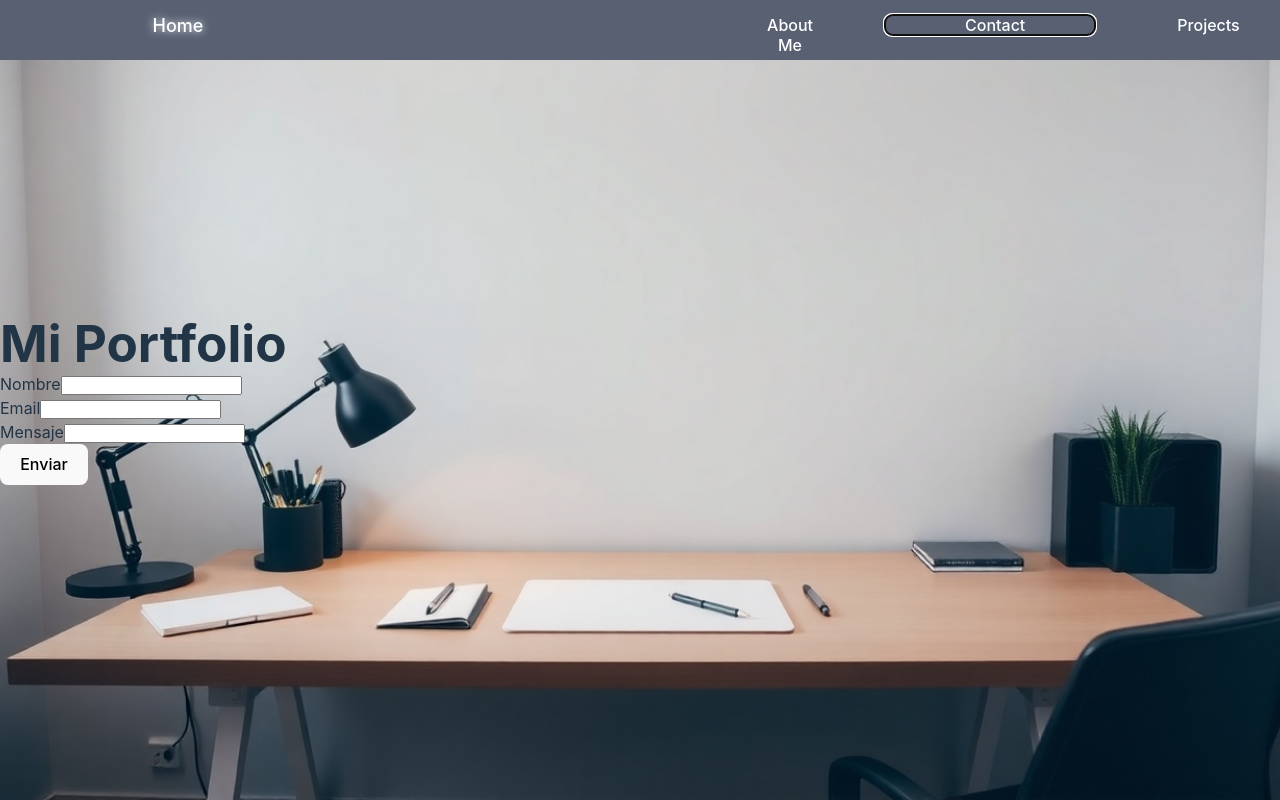
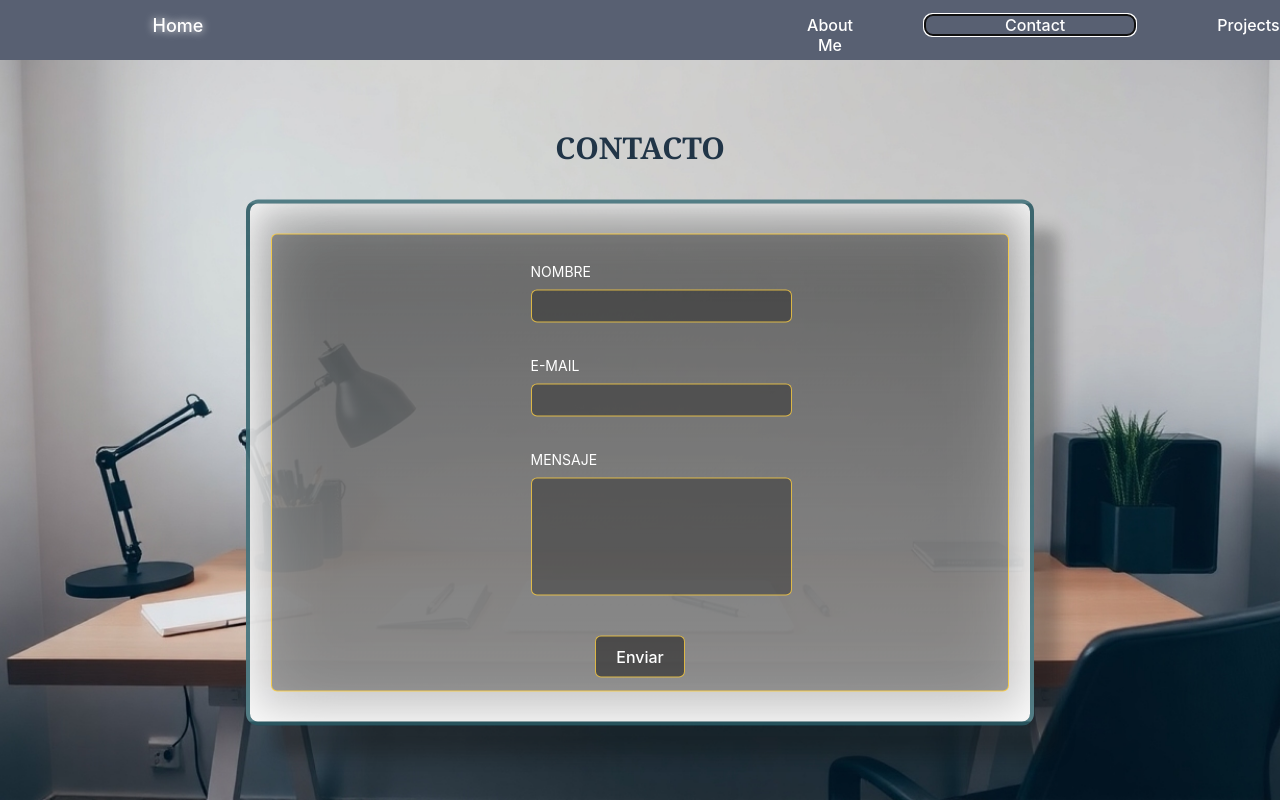
Before and after one commit to raquel-manajreh/Portfolio-Personal, a React (Vite) app: page / in a window 1280 px wide. Both pictures are taken after a click on the button "Contact". Built offline with nearby package versions, Linux system fonts and the light colour scheme.

Commit message:
componente de contacto con css actualizado

```diff
--- a/src/Pages/Contact/Contact.css
+++ b/src/Pages/Contact/Contact.css
@@ -0,0 +1,93 @@
+h2{
+font-family:Cambria, Cochin, Georgia, Times, 'Times New Roman', serif;
+margin-bottom: 30px;
+font-size: 30px;
+}
+
+.bodyContact{
+position: absolute;
+top: 50%;
+left: 50%;
+transform: translate(-50%, -50%);
+justify-items: center;
+width: 100%;
+height: auto;
+justify-content: center;
+align-items: center;
+}
+
+.cardContact{
+width: 720px;
+height: auto;
+justify-items: center;
+background: linear-gradient(to bottom, #777777b6, #cbcbcb);
+border: 4px solid rgba(4, 74, 88, 0.6);
+border-radius: 12px;
+padding: 30px 30px;
+margin-bottom: -50px;
+box-shadow: inset 0px 0px 15px rgba(255, 255, 255, 0.919),
+inset 0px 0px 30px rgba(255, 255, 255, 0.736),
+14px 14px 14px 0 rgba(20, 20, 20, 0.3);
+display: flex;
+flex-direction: column;
+align-items: center;
+box-shadow:
+inset 0px 0px 80px rgba(255, 255, 255, 0.919),
+inset 0px 0px 30px rgba(255, 255, 255, 0.736),
+      25px 30px 16px 0 rgba(20, 20, 20, 0.3);
+}
+
+.formContact{
+width: 100%;
+height: 440px;
+color: #ffffff;
+background-color: rgba(0, 0, 0, 0.301);
+padding: 8px;
+border-radius: 6px;
+border: 1px solid rgba(255, 209, 69, 0.884);
+display: flex;
+flex-direction: column;
+align-items: center;
+justify-content: center;
+font-size: 16px;
+}
+
+.divLabel{
+display: flex;
+flex-direction: column;
+margin: 12px 0px;
+}
+
+label{
+font-size: 14px;
+}
+.messageInput{
+height: 100px;
+text-align: left;
+vertical-align: top;
+}
+
+input {
+width: 100%;
+padding: 8px 20px;
+margin: 8px 0;
+border-radius: 6px;
+border: 1px solid rgba(255, 209, 69, 0.8);
+background-color: rgba(0, 0, 0, 0.3);
+color: #ffffff;
+}
+
+.sendButton {
+padding: 10px 20px;
+margin-top: 20px;
+border: 1px solid rgba(255, 209, 69, 0.8);
+background-color: rgba(0, 0, 0, 0.442);
+color: white;
+font-size: 16px;
+border-radius: 6px;
+cursor: pointer;
+}
+
+.sendButton:hover {
+background-color: #4580a0;
+}
--- a/src/Pages/Contact/Contact.jsx
+++ b/src/Pages/Contact/Contact.jsx
@@ -3,26 +3,34 @@
 
 function Contact() {
   return (
-    <form action="">
-    <div>
-        <label htmlFor="name">Nombre</label>
+    <>
+    <div className="bodyContact">
+      <h2>CONTACTO</h2>
+
+      <section  className="cardContact">
+
+        <form className="formContact" action="">
+
+        <div className="divLabel">
+            <label htmlFor="name">NOMBRE</label>
             <input type="text" name="name" id="name"/>
         </div>
 
-    <div>
-        <label htmlFor="email">Email</label>
+        <div className="divLabel">
+            <label htmlFor="email">E-MAIL</label>
             <input type="text" name="email" id="email"/>
         </div>
 
-    <div>
-    <label htmlFor="message">Mensaje</label>
-    <input type="text" name="message" id="message"/>
+        <div className="divLabel">
+        <label htmlFor="message">MENSAJE</label>
+
+        <input className="messageInput" type="text" name="message" id="message"/>
         </div>
-
-        <button>Enviar</button>
-
-
+            <button className="sendButton" >Enviar</button>
         </form>
+      </section>
+    </div>
+   </>
   )
 }
 
--- a/src/components/App.jsx
+++ b/src/components/App.jsx
@@ -33,7 +33,6 @@
 
   return (
     <div>
-      <h1>Mi Portfolio</h1>
       <NavBar setCurrentPage={setCurrentPage} />
       <main>
         { currentPage === "contact" ? <Contact /> :
--- a/src/components/NavBar/NavBar.css
+++ b/src/components/NavBar/NavBar.css
@@ -33,7 +33,7 @@
 
 .home{
     background: none;
-    margin: 0px 460px 0px 100px;
+    margin: 0px 500px 0px 100px;
     font-size: 18px;
     text-shadow: 0px 0px 8px rgba(255, 255, 255, 1);
     color: #ffffff;
```
Lines whose indentation alone changed are shown as unchanged.
